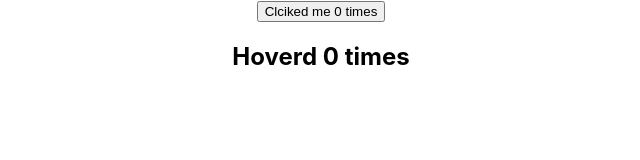
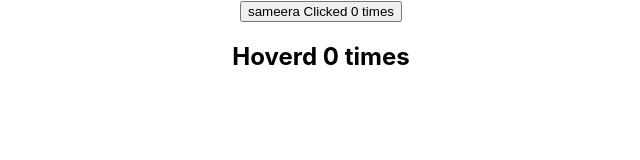
Before and after one commit to sameera999/first-react-app, a React (Create React App) app: page / in a window 1280 px wide. Shown: the top 160 px of the page, without its empty margins (319-959 px from the left). Built offline with nearby package versions, Linux system fonts and the light colour scheme.

Commit message:
passing parameteres to higher order components

```diff
--- a/src/App.js
+++ b/src/App.js
@@ -15,7 +15,7 @@
 function App() {
   return (
     <div className="App">
-      <ClickCounter />
+      <ClickCounter name="sameera"/>
       <HoverCounter />
       {/* <ParentComponent /> */}
       {/* <EventBing /> */}
--- a/src/components/ClickCounter.js
+++ b/src/components/ClickCounter.js
@@ -7,10 +7,10 @@
     const {count, incrementCount} = this.props;
     return (
       <div>
-        <button onClick={incrementCount}>Clciked me {count} times</button>
+        <button onClick={incrementCount}>{this.props.name} Clicked {count} times</button>
       </div>
     )
   }
 }
 
-export default updateWithCounter(ClickCounter)
+export default updateWithCounter(ClickCounter, 5)
--- a/src/components/HoverCounter.js
+++ b/src/components/HoverCounter.js
@@ -11,4 +11,4 @@
   }
 }
 
-export default updateWithCounter(HoverCounter)
+export default updateWithCounter(HoverCounter, 10)
--- a/src/components/WithCounter.js
+++ b/src/components/WithCounter.js
@@ -1,6 +1,6 @@
 import React, { Component } from 'react'
 
-const updateWithCounter = OriginalComponent =>{
+const updateWithCounter = (OriginalComponent, incrementCount) =>{
     class NewComponent extends React.Component{
         constructor(props) {
             super(props)
@@ -13,14 +13,18 @@
           incrementCount = () =>{
             this.setState(prevState => {
                 return{
-                    count: prevState.count + 1
+                    count: prevState.count + incrementCount
                 }
             })
             console.log(this.state.count);
           }
 
         render(){
-            return <OriginalComponent count={this.state.count} incrementCount = {this.incrementCount}/>
+            return <OriginalComponent
+                        count={this.state.count}
+                        incrementCount = {this.incrementCount}
+                        {...this.props}
+                        />
         }
     }
 
```
